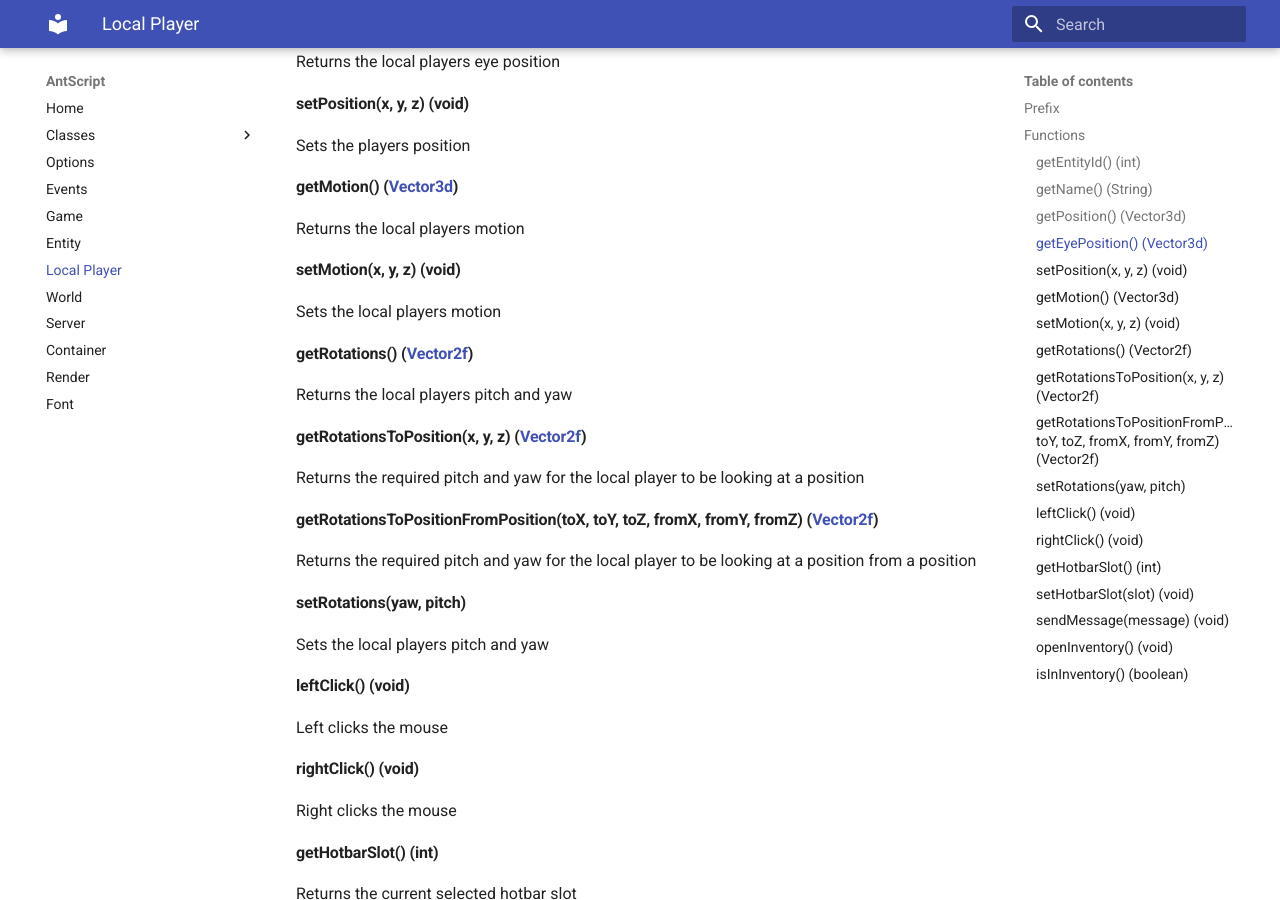
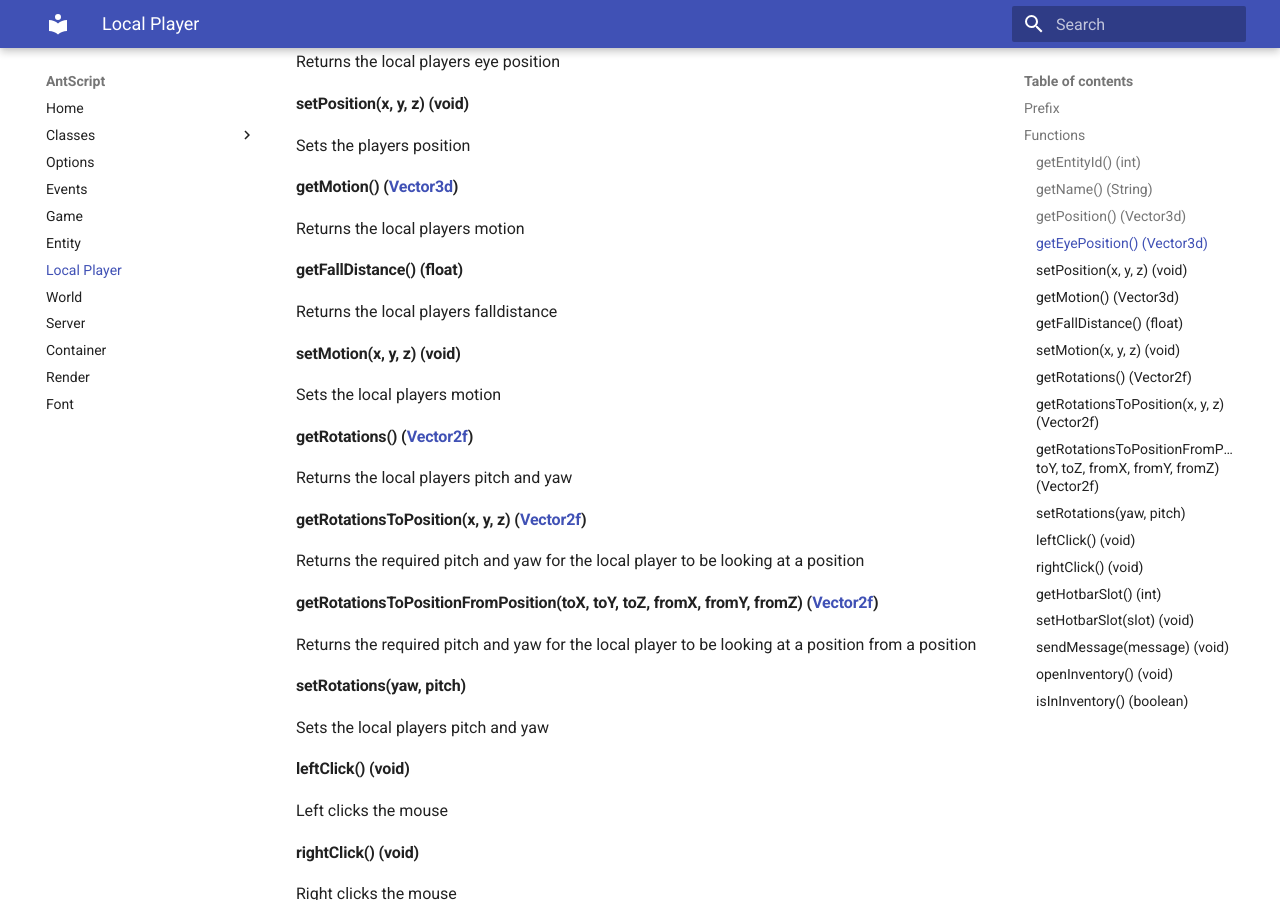
Before and after one commit to antja03/antscript-docs, an MkDocs documentation site: the page built from docs/localplayer.md, in a window 1280 px wide and 900 px high, scrolled down 589 px. Built offline with MkDocs 1.6.1 and Material for MkDocs 9.7.7, drawn with Linux system fonts in a browser that asks for light colours.

Commit message:
Added getFallDistance
returns the fall distance of the localPlayer

```diff
--- a/docs/localplayer.md
+++ b/docs/localplayer.md
@@ -14,6 +14,8 @@ Returns the local players eye position
 Sets the players position
 #### getMotion() ([Vector3d](./classes/Vector3d.md))
 Returns the local players motion
+#### getFallDistance() (float)
+Returns the local players falldistance
 #### setMotion(x, y, z) (void)
 Sets the local players motion
 #### getRotations() ([Vector2f](./classes/Vector2f.md))
```
